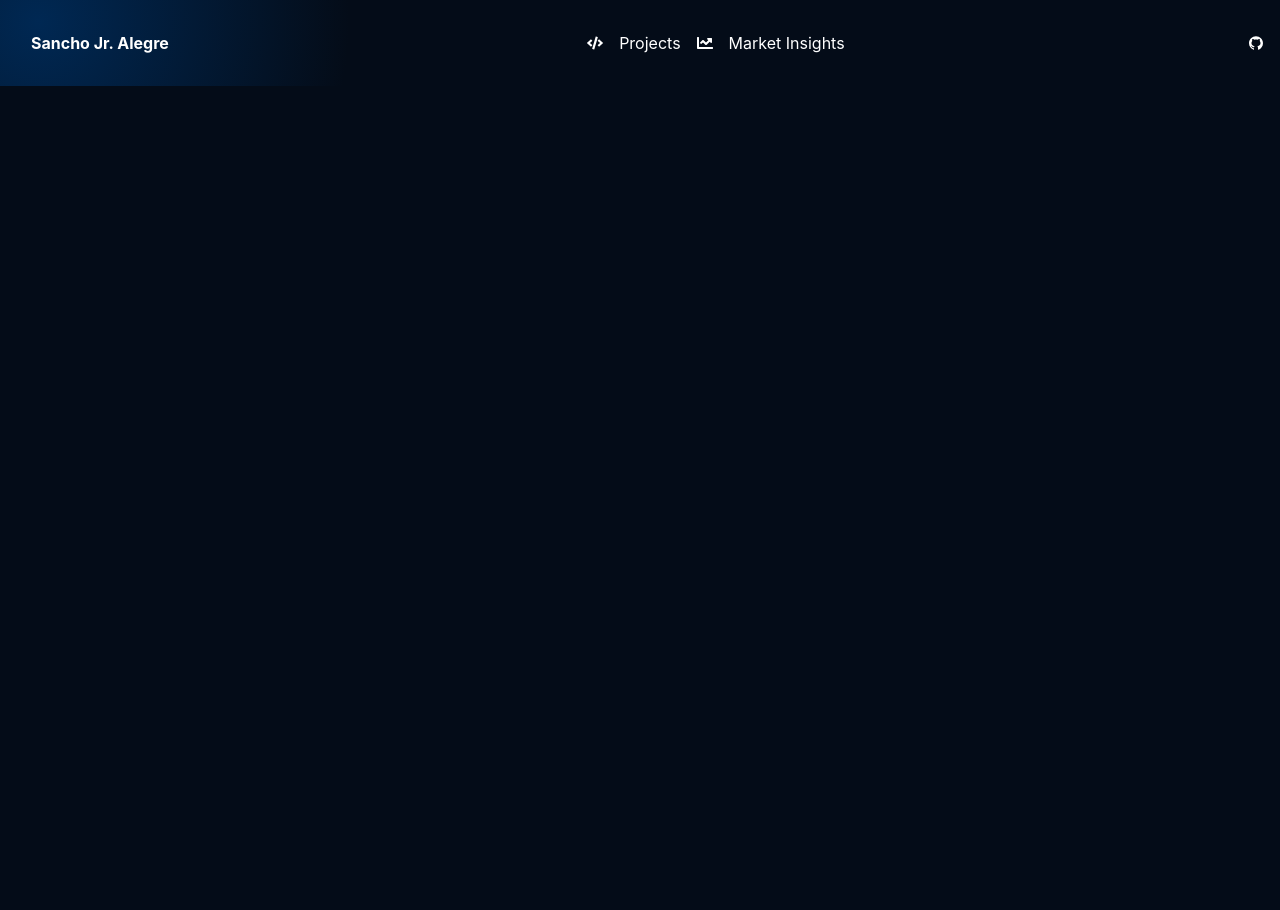
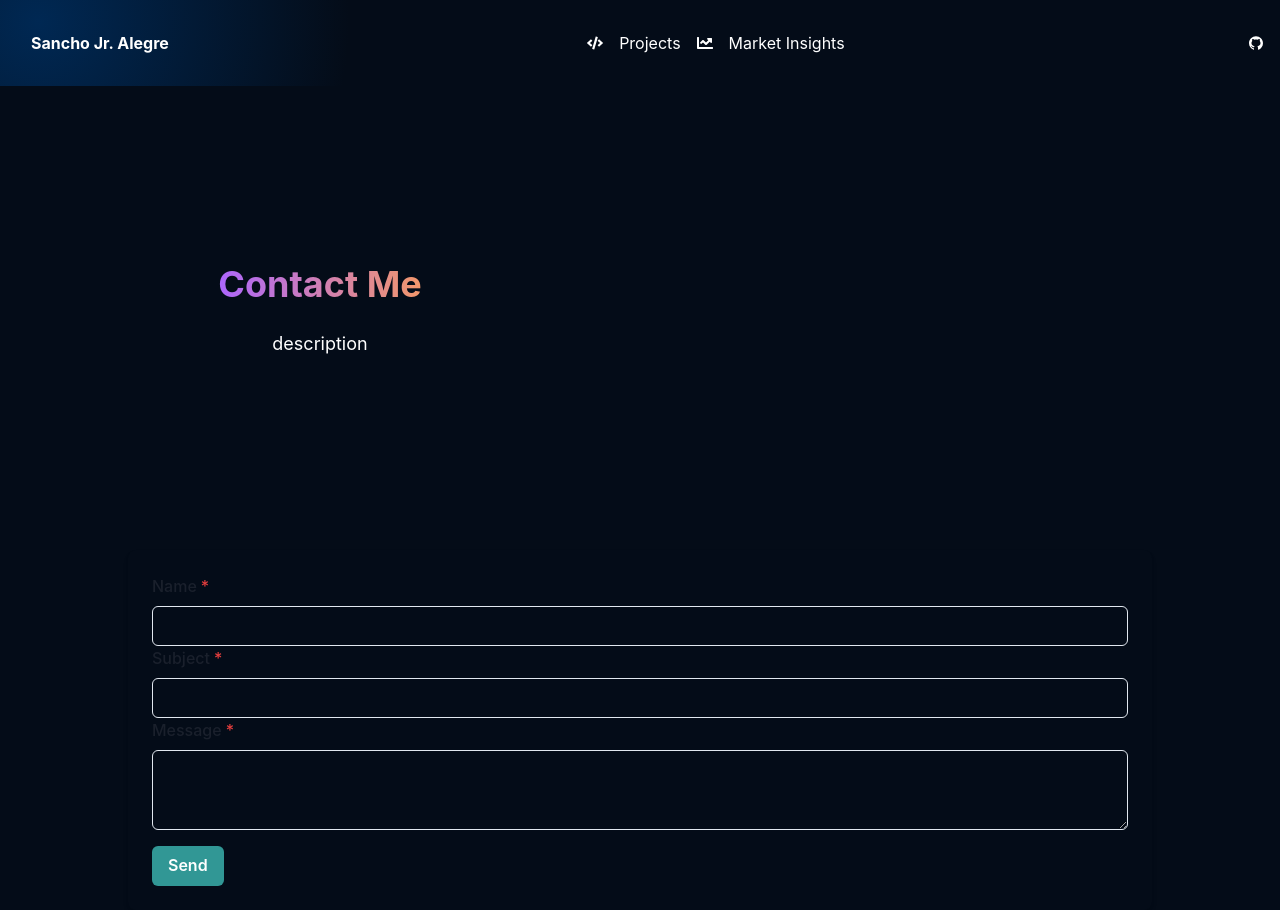
Before and after one commit to jsacap/portfolio-react, a React (Vite) app: page /contact in a window 1280 px wide. Before the commit the page ends 800 px from the top, so only its background shows below. Built offline with nearby package versions, Linux system fonts and the light colour scheme.

Commit message:
contactform created with contact page

```diff
--- a/src/App.jsx
+++ b/src/App.jsx
@@ -12,6 +12,7 @@ import ArticlePage from './components/MarketBlogArticlePage.jsx';
 import './styles/styles.css';
 import './interceptor/Axios.jsx';
 import SandBox from './components/SandBox.jsx';
+import ContactPage from './components/ContactPage.jsx';
 
 import TagsPage from './components/Tags/TagPage.jsx';
 import { ChakraProvider } from '@chakra-ui/react';
@@ -37,6 +38,7 @@ function App() {
           <Route path="/marketblog" element={<MarketBlog />} />
           <Route path="/test" element={<SandBox />} />
           <Route path="/tags" element={<TagsPage />} />
+          <Route path="/contact" element={<ContactPage />} />
 
         </Routes>
       </div>
--- /dev/null
+++ b/src/components/ContactForm.jsx
@@ -0,0 +1,62 @@
+import React, { useState } from 'react';
+import axios from 'axios';
+import { Box, Button, Input, Textarea, FormControl, FormLabel, Alert } from '@chakra-ui/react';
+
+const ContactForm = () => {
+    const [formData, setFormData] = useState({
+        name: '',
+        subject: '',
+        message: ''
+    });
+    const [submitting, setSubmitting] = useState(false);
+    const [error, setError] = useState(false);
+    const [success, setSuccess] = useState(false);
+
+    const handleChange = e => {
+        setFormData({ ...formData, [e.target.name]: e.target.value });
+    };
+
+    const handleSubmit = async e => {
+        e.preventDefault();
+        setSubmitting(true);
+        try {
+            const response = await axios.post('/contact/', formData);
+            if(response.data.success) {
+                setSuccess(true);
+                setFormData({ name: '', subject: '', message: '' });
+            } else {
+                setError(true);
+            }
+        } catch (err) {
+            setError(true);
+        } finally {
+            setSubmitting(false);
+        }
+    };
+
+    return (
+        <Box bg="#040C18" boxShadow="md" borderRadius="lg" p={6} maxW="5xl" mx="auto">
+            {success && <Alert status="success">Message sent successfully!</Alert>}
+            {error && <Alert status="error">An error occurred!</Alert>}
+            <form onSubmit={handleSubmit}>
+                <FormControl isRequired>
+                    <FormLabel>Name</FormLabel>
+                    <Input name="name" value={formData.name} onChange={handleChange} />
+                </FormControl>
+                <FormControl isRequired>
+                    <FormLabel>Subject</FormLabel>
+                    <Input name="subject" value={formData.subject} onChange={handleChange} />
+                </FormControl>
+                <FormControl isRequired>
+                    <FormLabel>Message</FormLabel>
+                    <Textarea name="message" value={formData.message} onChange={handleChange} />
+                </FormControl>
+                <Button mt={4} colorScheme="teal" type="submit" isLoading={submitting}>
+                    Send
+                </Button>
+            </form>
+        </Box>
+    );
+};
+
+export default ContactForm;
--- /dev/null
+++ b/src/components/ContactPage.jsx
@@ -0,0 +1,19 @@
+import React from 'react'
+import ContactForm from './ContactForm'
+import Hero from '../Hero.jsx'
+import { Box } from '@chakra-ui/react'
+
+const ContactPage = () => {
+  return (
+    <>
+    <Box bg='#040C18'>
+    <Hero
+    title='Contact Me'
+    description='description'
+    />
+    <ContactForm />
+</Box>
+</>
+  )
+}
+export default ContactPage
```
